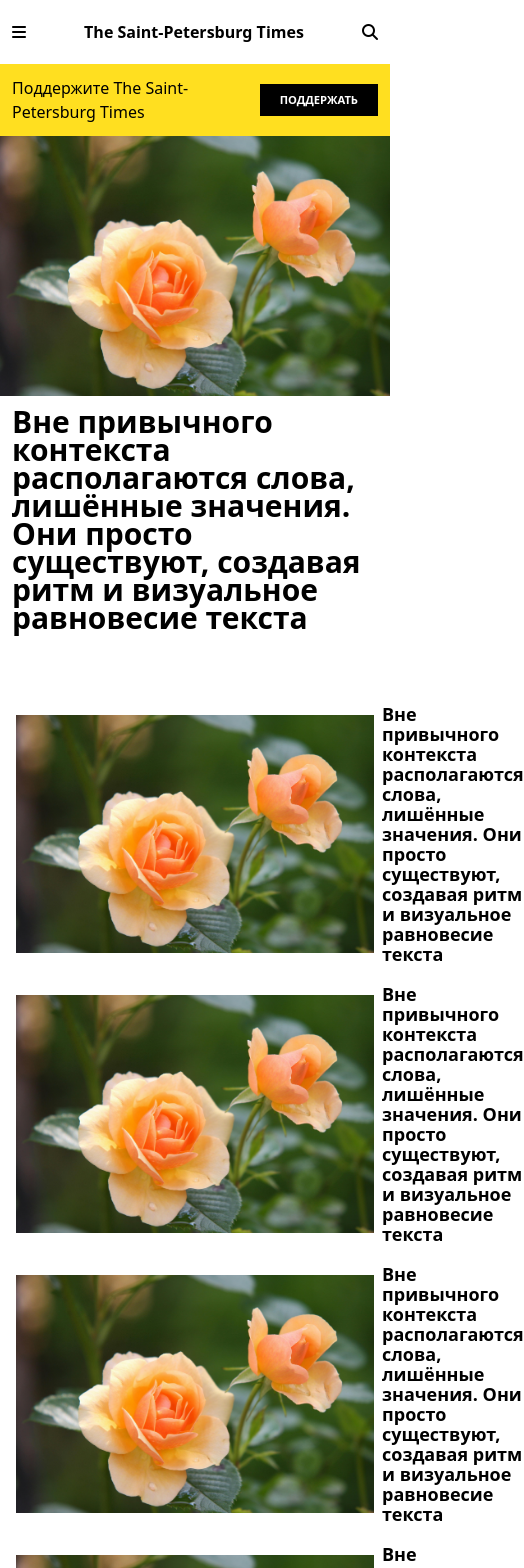
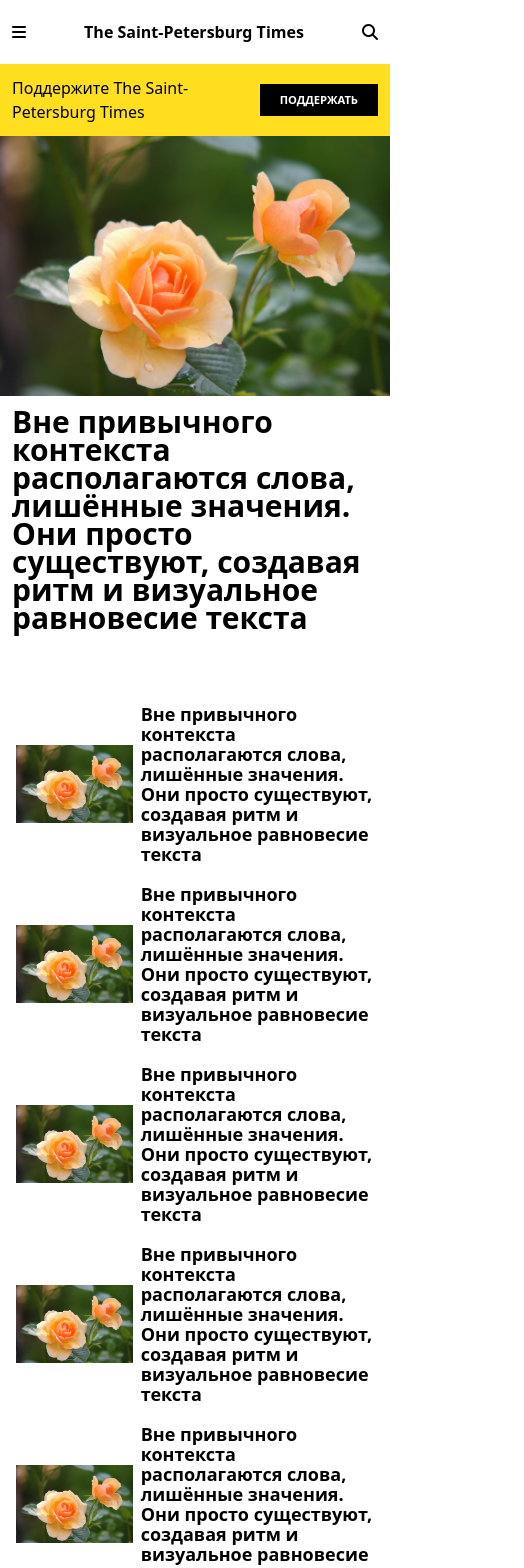
Before and after one commit to KreimerR/ru-news-website, a Next.js app: page / in a window 390 px wide. Shown: the top 1568 px of the page, 524 px wide, since content can reach past the window. Built offline with nearby package versions, Linux system fonts and the light colour scheme.

Commit message:
fix: fix the problem with the mobile responsive design

```diff
--- a/app/(pages)/search/page.tsx
+++ b/app/(pages)/search/page.tsx
@@ -26,6 +26,11 @@ export default function Search() {
 
   function searchArticles() {
     const query = currentInputText.toLowerCase()
+
+    if (query.trim() === "") {
+      setFound(undefined)
+      return
+    }
 
     const results = articlesData.filter((article: TypeArticle) => {
       const titleMatch = article.title.toLowerCase().includes(query)
@@ -68,7 +73,10 @@ export default function Search() {
       {found !== undefined ? found ? (
         <div className="pb-5 md:px-25 [@media(min-width:1700px)]:px-70">
           <h2 className="px-5 md:px-0 font-bold py-10">НАЙДЕНЫ СТАТЬИ</h2>
-          {articles}
+
+          <div className="lg:grid lg:grid-cols-3 lg:gap-5">
+            {articles}
+          </div>
         </div>
       ) : (
         <h2 className="px-5 font-bold py-10 md:px-25 [@media(min-width:1700px)]:px-70">СТАТЬИ НЕ БЫЛИ НАЙДЕНЫ</h2>
--- a/components/Article.tsx
+++ b/components/Article.tsx
@@ -27,8 +27,8 @@ export default function Article({
 }: Props) {
   return (
     <Link href={`/${enCategory(category)}/${id}`} className={image
-      ? "flex px-4 md:px-0 md:flex-col items-center md:items-baseline gap-2 pb-5"
-      : `flex md:flex-col items-center md:items-baseline gap-2 pb-5 ${withoutBottomBorder ? null : "border-gray-200 border-b last:border-none"}`
+      ? "grid grid-cols-[1fr_2fr] px-4 md:px-0 md:flex md:flex-col items-center md:items-baseline gap-2 pb-5"
+      : `flex md:flex-col items-center md:items-baseline gap-2 pb-5 ${!withoutBottomBorder && "border-gray-200 border-b last:border-none"}`
     }>
       {image && <Image src={image} alt="Image" className={big
         ? "lg:h-120 object-cover"
@@ -44,7 +44,7 @@ export default function Article({
         </div>
       )}
 
-      <h2 className={`w-100 md:w-full ${otherColor ? "text-white" : null} ${big ? "text-2xl leading-7" : "text-lg"} font-semibold leading-5`}>{title}</h2>
+      <h2 className={`md:w-full ${otherColor && "text-white"} ${big ? "text-2xl leading-7" : "text-lg"} font-semibold leading-5`}>{title}</h2>
     </Link>
   )
 }
```
